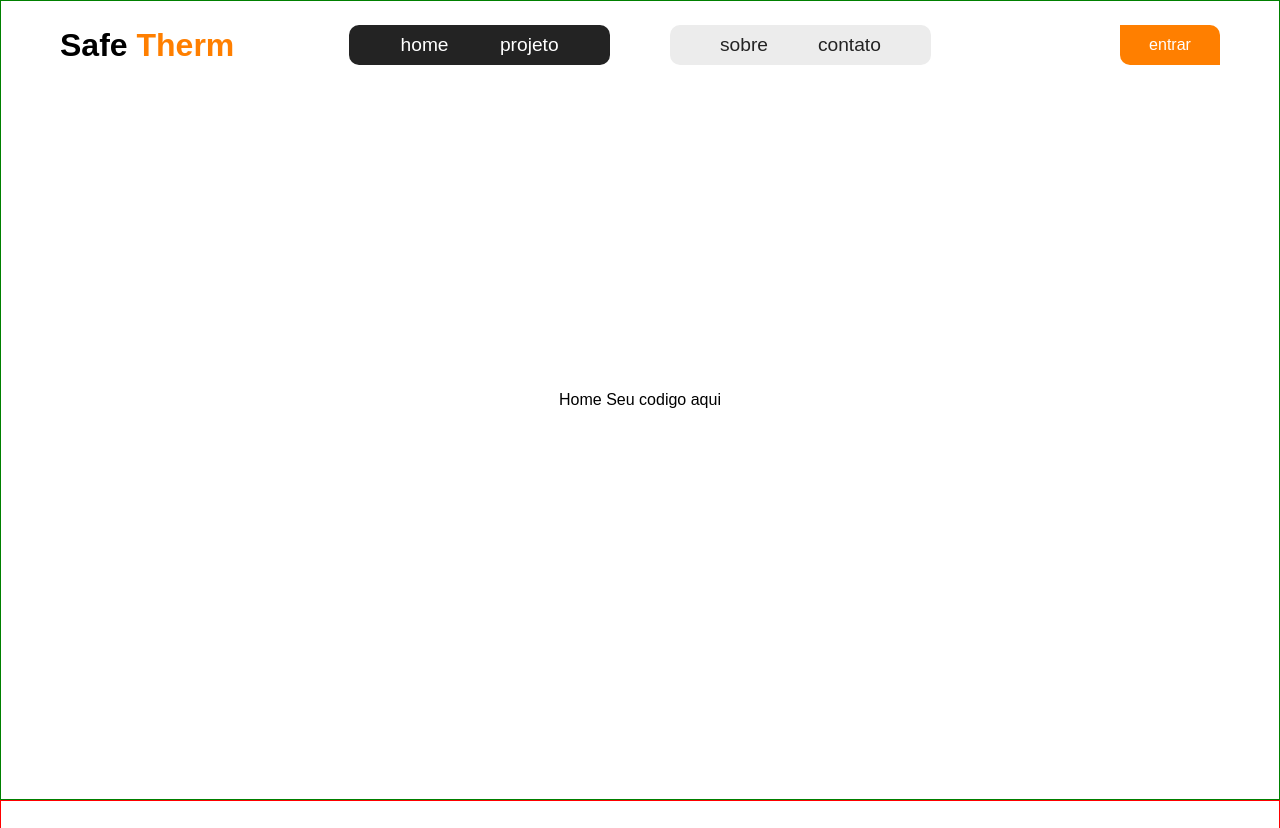
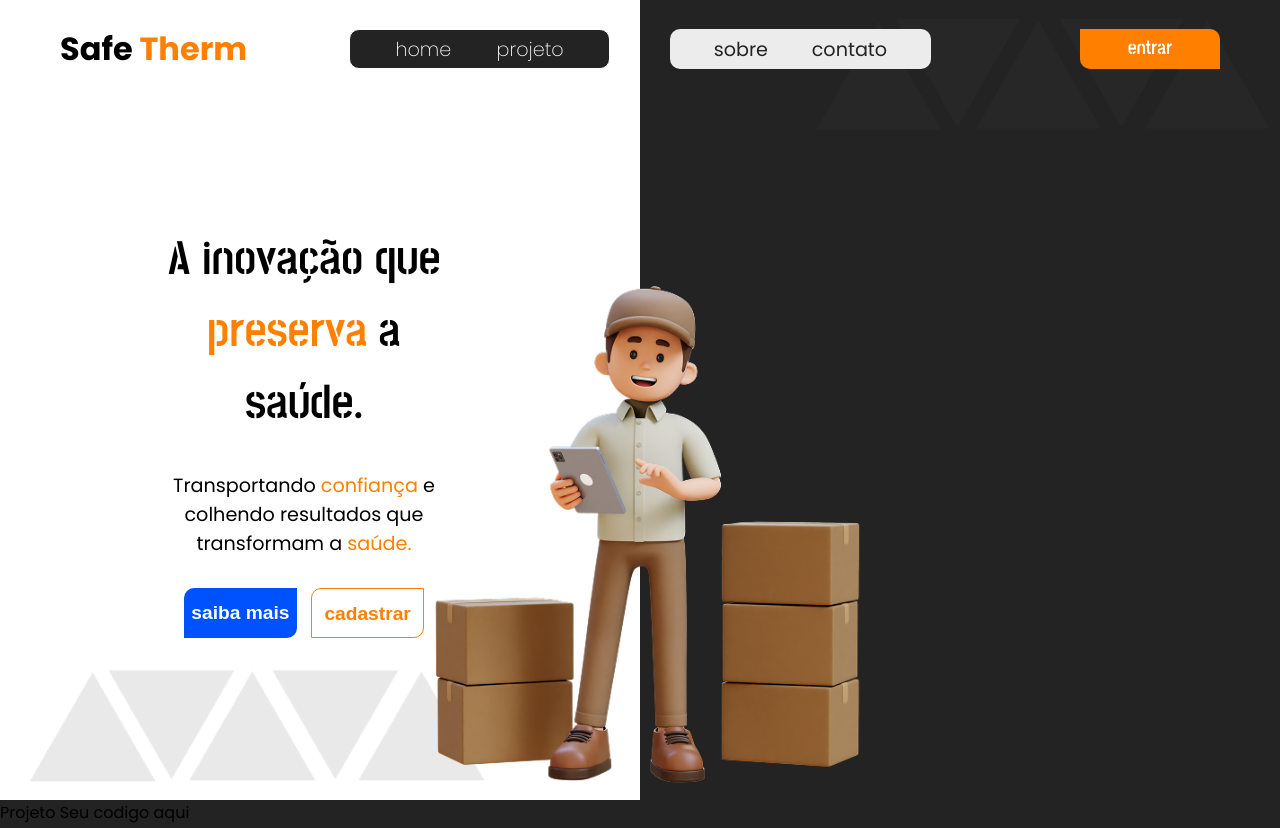
Before and after one commit to ySkillo/aula_geral_css, a plain HTML site: page public/index.html in a window 1280 px wide. Shown: the top 828 px of the page. Drawn offline with Linux system fonts and the light colour scheme; a web font is replaced by a local one.

Commit message:
tela home 90% completa

```diff
--- /dev/null
+++ b/public/assets/post-no-bills-jaffna-cufonfonts-webfont/style.css
@@ -0,0 +1,48 @@
+/* #### Generated By: http://www.cufonfonts.com #### */
+
+    @font-face {
+    font-family: 'Post No Bills Jaffna Regular';
+    font-style: normal;
+    font-weight: normal;
+    src: local('Post No Bills Jaffna Regular'), url('PostNoBillsJaffna-Regular.woff') format('woff');
+    }
+
+
+    @font-face {
+    font-family: 'Post No Bills Jaffna Bold';
+    font-style: normal;
+    font-weight: normal;
+    src: local('Post No Bills Jaffna Bold'), url('PostNoBillsJaffna-Bold.woff') format('woff');
+    }
+
+
+    @font-face {
+    font-family: 'Post No Bills Jaffna Light Regular';
+    font-style: normal;
+    font-weight: normal;
+    src: local('Post No Bills Jaffna Light Regular'), url('PostNoBillsJaffna-Light.woff') format('woff');
+    }
+
+
+    @font-face {
+    font-family: 'Post No Bills Jaffna Medium Regular';
+    font-style: normal;
+    font-weight: normal;
+    src: local('Post No Bills Jaffna Medium Regular'), url('PostNoBillsJaffna-Medium.woff') format('woff');
+    }
+
+
+    @font-face {
+    font-family: 'Post No Bills Jaffna SemiBold Regular';
+    font-style: normal;
+    font-weight: normal;
+    src: local('Post No Bills Jaffna SemiBold Regular'), url('PostNoBillsJaffna-SemiBold.woff') format('woff');
+    }
+
+
+    @font-face {
+    font-family: 'Post No Bills Jaffna ExtraBold Regular';
+    font-style: normal;
+    font-weight: normal;
+    src: local('Post No Bills Jaffna ExtraBold Regular'), url('PostNoBillsJaffna-ExtraBold.woff') format('woff');
+    }
--- a/public/index.html
+++ b/public/index.html
@@ -5,6 +5,7 @@
      <meta charset="UTF-8">
      <meta name="viewport" content="width=device-width, initial-scale=1.0">
      <link rel="stylesheet" href="styles/onepage.css">
+     <link rel="stylesheet" href="assets/post-no-bills-jaffna-cufonfonts-webfont/style.css">
      <title>Safe Therm</title>
  </head>
 
@@ -19,8 +20,8 @@
          <nav>
              <div class="menu-primario">
                  <ul>
-                     <li>home</li>
-                     <li>projeto</li>
+                     <li><a href="">home</a></li>
+                     <li><a href="">projeto</a></li>
 
                  </ul>
              </div>
@@ -28,8 +29,8 @@
 
              <div class="menu-secundario">
                  <ul>
-                     <li>sobre</li>
-                     <li>contato</li>
+                     <li><a href="">sobre</a></li>
+                     <li><a href="">contato</a></li>
                  </ul>
              </div>
 
@@ -39,9 +40,26 @@
          </div>
      </header>
      <section class="home">
+        <img src="assets/img/triangulo cinza escuro.png" alt="" class="trianguloEscuro">
+        <img src="assets/img/homeIMG person.png" class="img_personagem">
          <div class="container">
-             <p>Home Seu codigo aqui</p>
+             <div class="box_left">
+                <div class="conteudo">
+                    <h1 class="titulo_home">A inovação que <span>preserva</span> a saúde.</h1>
+                    <p class="text">Transportando <span>confiança</span> e colhendo resultados que transformam a <span>saúde.</span></p>
+                    <div class="botoes">
+                        <a href="" id="saiba_mais">saiba mais</a>
+                        <a href="" id="cadastrar">cadastrar</a>
+                    </div>
+                </div>
+             </div>
+             <div class="box_right">
+                <div class="conteudo">
+
+                </div>
+             </div>
          </div>
+         <img src="assets/img/triangulos cinza claro.png" alt="" class="trianguloClaro">
      </section>
      <section class="projeto">
          <div class="container">
--- a/public/styles/onepage.css
+++ b/public/styles/onepage.css
@@ -1,11 +1,9 @@
 @import url('https://fonts.googleapis.com/css2?family=Barlow:ital,wght@0,100;0,200;0,300;0,400;0,500;0,600;0,700;0,800;0,900;1,100;1,200;1,300;1,400;1,500;1,600;1,700;1,800;1,900&family=Poppins:ital,wght@0,100;0,200;0,300;0,400;0,500;0,600;0,700;0,800;0,900;1,100;1,200;1,300;1,400;1,500;1,600;1,700;1,800;1,900&family=Sofia+Sans:ital,wght@0,1..1000;1,1..1000&display=swap');
-
-
- *{
+*{
      margin: 0;
      padding: 0;
      box-sizing: border-box;
-     font-family: "Sofia Sans", sans-serif;
+     font-family: "Poppins", sans-serif;
      text-decoration: none;
      list-style: none;
  }
@@ -15,7 +13,7 @@
      flex-direction: column;
      margin: auto;
      max-width: 1900px;
-     background: #fff;
+     background: #232323;
  }
  header{
      position: fixed;
@@ -25,6 +23,7 @@
      top: 25px;
      width: 100%;
      align-items: center;
+     z-index: 999;
 
  }
  header .box-nav-logo{
@@ -37,7 +36,6 @@
     display: flex;
     justify-content: flex-end;
     width: 30%;
-
  }
  header a h1 span{
      color: #ff7f00;
@@ -82,32 +80,58 @@
 
  }
 
+ header nav .menu-primario ul{
+    border: 1px solid #fff;
+ }
+
+ header nav .menu-primario ul li a{
+    color: #fff;
+    transition: .5s;
+ }
+ header nav .menu-secundario ul li a{
+    color: #232323;
+    font-weight: 400;
+    transition: .5s;
+ }
+
+ header nav .menu-primario ul li a:hover,
+ header nav .menu-secundario ul li a:hover{
+    color: #ff7f00;
+ }
+
+
  header nav .menu-secundario ul,
  header nav .menu-primario ul{
      height: 40px;
      border-radius: 10px;
      font-size: 1.2rem;
      font-weight: 200;
+
  }
  header .botao-login{
     display: block;
     text-align: center;
     line-height: 40px;
-    width: 100px;
+    width: 140px;
     height: 40px;
     border-radius: 0px 10px 0px 10px;
     color: #fff;
     background: #ff7f00;
+    font-size: 1.2rem;
+    font-family:'Post No Bills Jaffna Bold';
+    font-weight:bold;
  }
  .home{
+    display: flex;
+    justify-content: center;
+    align-items: center;
      width: 100%;
      height: 100vh;
-     border: 1px solid green;
  }
  .projeto{
      width: 100%;
      height: 100vh;
-     border: 1px solid rgb(255, 0, 0);
+     background-color: #232323;
  }
  .sobre{
      width: 100%;
@@ -126,9 +150,143 @@
  }
 
  .container{
-     display: flex;
-     justify-content: center;
-     align-items: center;
      width: 100%;
      height: 100%;
  }
+
+.home .container{
+    display: flex;
+    justify-content: center;
+    align-items: center;
+    flex-direction: row;
+}
+
+.home .img_personagem{
+    position: absolute;
+    width: 40%;
+    bottom: 10px;
+    z-index: 1;
+
+}
+.home .trianguloEscuro{
+    top: 0;
+    position: absolute;
+    right: 0px;
+    width: 37%;
+}
+.home .trianguloClaro{
+    bottom: 0;
+    position: absolute;
+    left: 20px;
+    width: 37%;
+    z-index: 0;
+}
+
+.home .container .box_left{
+    display: flex;
+    align-items: center;
+    width: 50%;
+    height: 100%;
+    background-color: #fff;
+}
+.home .container .box_left .conteudo{
+    display: flex;
+    justify-content: center;
+    flex-direction: column;
+    align-items: center;
+    margin-left: 10%;
+    width: 75%;
+    height: 100%;
+    gap: 30px;
+    z-index: 2;
+}
+
+.home .container .box_left .conteudo .titulo_home{
+    margin-top: 13%;
+    text-align: center;
+    font-size: 3rem;
+    width: 65%;
+    font-family:'Post No Bills Jaffna Bold';
+    font-weight:bold;
+}
+.home .container .box_left .conteudo .titulo_home span{
+    font-family:'Post No Bills Jaffna Bold';
+    font-weight:bold;
+}
+.home .container .box_left .conteudo span{
+    color: #ff7f00;
+}
+.home .container .box_left .conteudo .text{
+    text-align: center;
+    font-size: 1.2rem;
+    width: 65%;
+}
+
+.home .container .box_left .conteudo .botoes{
+    width: 50%;
+    height: 50px;
+    display: flex;
+    align-items: center;
+    justify-content: space-between;
+}
+
+#saiba_mais{
+    display: block;
+    text-align: center;
+    line-height: 50px;
+    width: 47%;
+    height: 100%;
+    border-radius: 10px 0px 10px 0px;
+    background-color: #0051FF;
+    color: #fff;
+    font-weight: 600;
+    font-size: larger;
+    font-family: "Sofia Sans", sans-serif;
+}
+#cadastrar{
+    display: block;
+    text-align: center;
+    line-height: 50px;
+    width: 47%;
+    height: 100%;
+    border: 1px solid #ff7f00;
+    border-radius: 10px 0px 10px 0px;
+    color: #ff7f00;
+    font-weight: 600;
+    font-size: 1.2em;
+    background-color: #fff;
+    font-family: "Sofia Sans", sans-serif;
+}
+
+
+
+
+
+
+
+
+
+
+
+
+
+
+
+
+
+
+
+
+
+
+
+
+
+
+
+
+.home .container .box_right{
+    width: 50%;
+    height: 100%;
+    background-color: #232323;
+}
```
Also changed, not shown: public/assets/post-no-bills-jaffna-cufonfonts-webfont/example.html (added, +21 -0 lines), public/assets/img/homeIMG person.png (added), public/assets/img/triangulo cinza escuro.png (added), public/assets/img/triangulos cinza claro.png (added), public/assets/post-no-bills-jaffna-cufonfonts-webfont/PostNoBillsJaffna-Bold.woff (added), public/assets/post-no-bills-jaffna-cufonfonts-webfont/PostNoBillsJaffna-ExtraBold.woff (added), public/assets/post-no-bills-jaffna-cufonfonts-webfont/PostNoBillsJaffna-Light.woff (added), public/assets/post-no-bills-jaffna-cufonfonts-webfont/PostNoBillsJaffna-Medium.woff (added), public/assets/post-no-bills-jaffna-cufonfonts-webfont/PostNoBillsJaffna-Regular.woff (added), public/assets/post-no-bills-jaffna-cufonfonts-webfont/PostNoBillsJaffna-SemiBold.woff (added).
